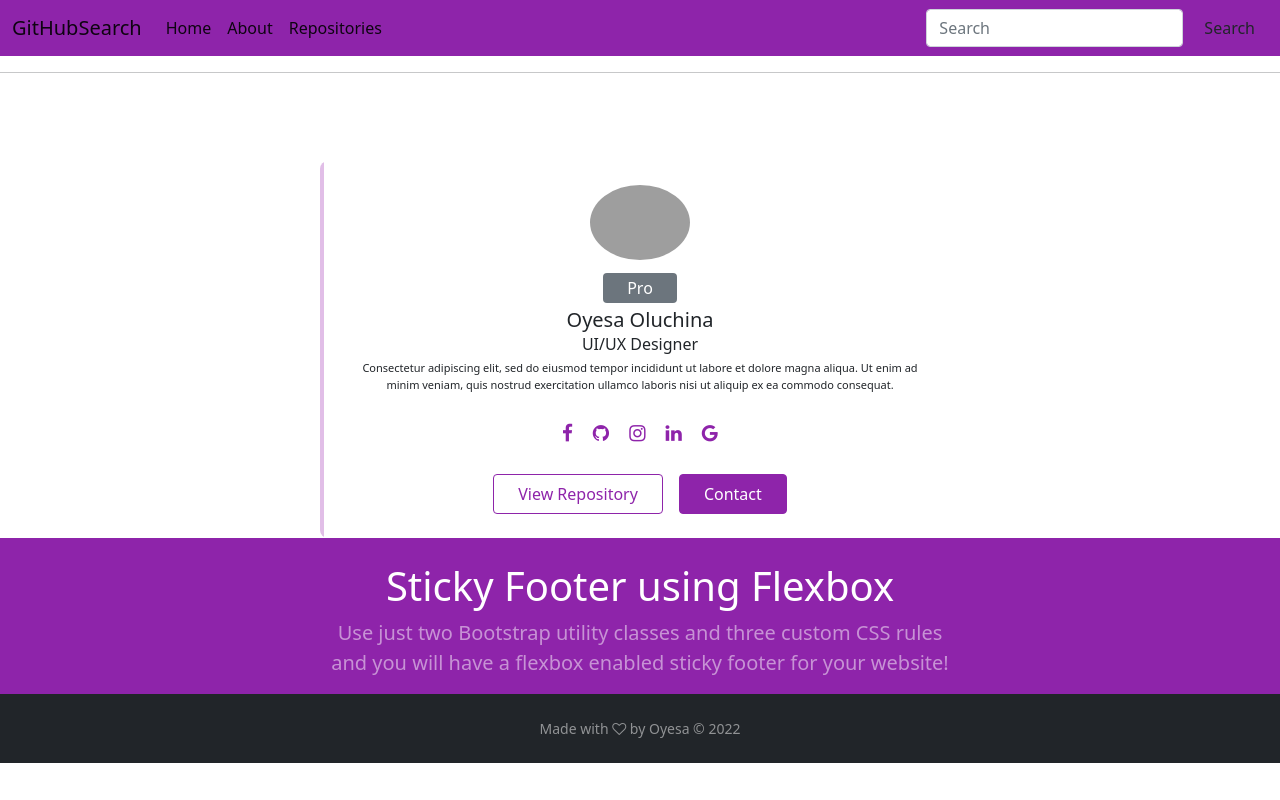
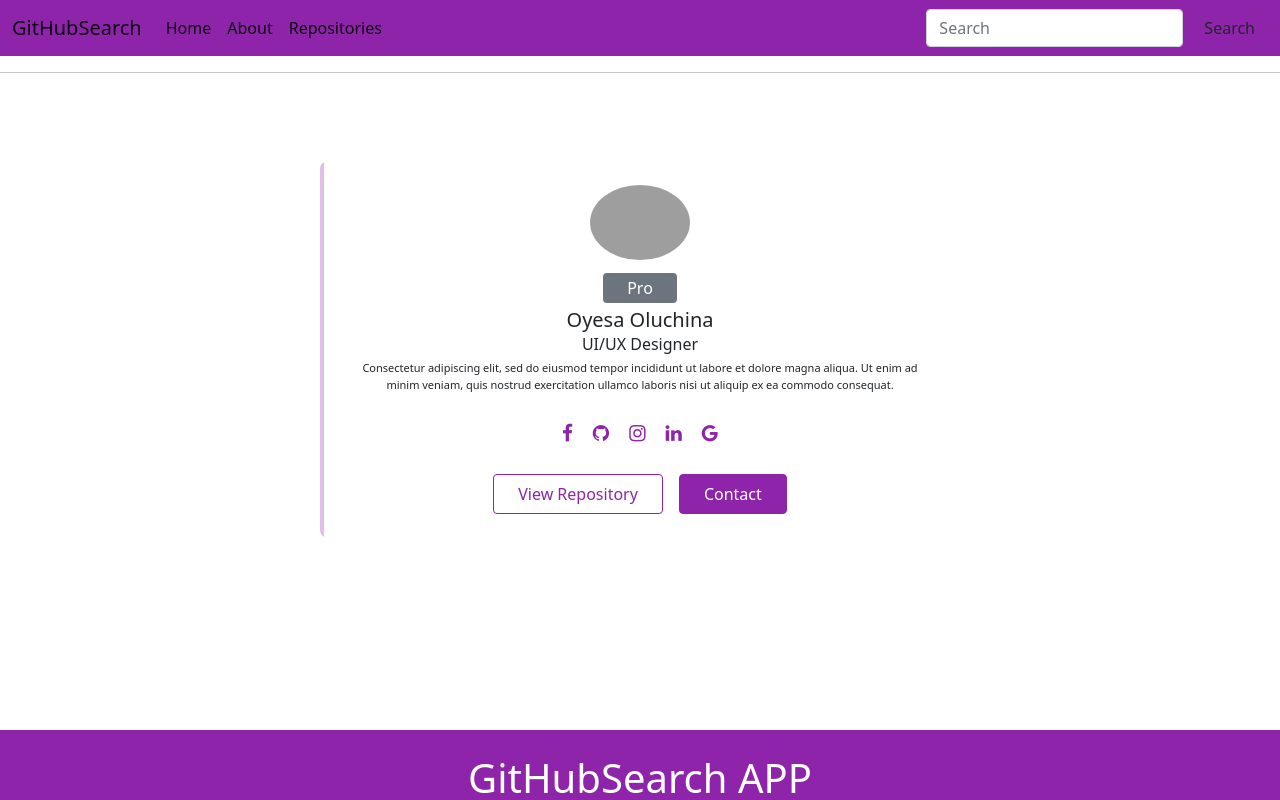
Before and after one commit to oyesa/GitHubSerach, an Angular app: page / in a window 1280 px wide. Shown: the top 800 px of the page. Built offline with nearby package versions, Linux system fonts and the light colour scheme; grey boxes are pictures that could not be loaded; a web font is replaced by a local one.

Commit message:
update changes in footer details

```diff
--- a/src/app/footer/footer.component.html
+++ b/src/app/footer/footer.component.html
@@ -1,10 +1,19 @@
+
+<br>
+<br>
+<br>
+<br>
+<br>
+<br>
+<br>
+<br>
 <body class="d-flex flex-column">
   <div id="page-content">
     <div class="container text-center">
       <div class="row justify-content-center">
         <div class="col-md-7">
-          <h1 class="fw-light mt-4 text-white">Sticky Footer using Flexbox</h1>
-          <p class="lead text-white-50">Use just two Bootstrap utility classes and three custom CSS rules and you will have a flexbox enabled sticky footer for your website!</p>
+          <h1 class="fw-light mt-4 text-white">GitHubSearch APP</h1>
+          <p class="lead text-white-50">Search for GitHub Repositories and learn from your friens in your software development journey!</p>
         </div>
       </div>
     </div>
```
